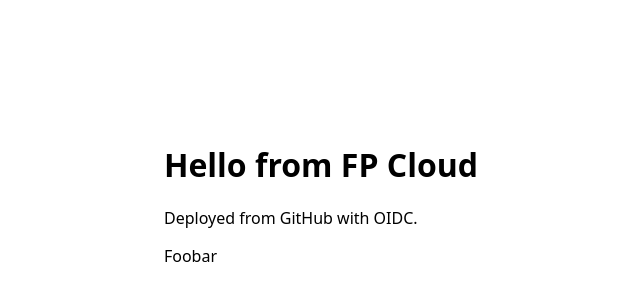
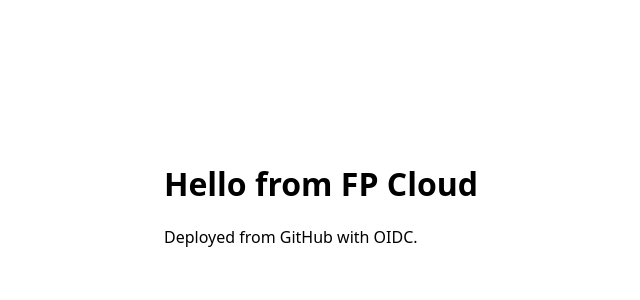
Before and after one commit to fogpipe/fpcloud-demo-site, a plain HTML site: page public/index.html in a window 1280 px wide. Shown: the part 198-498 px from the top of the page, without its empty margins (319-959 px from the left). Drawn offline with Linux system fonts and the light colour scheme.

Commit message:
Update index.html

```diff
--- a/public/index.html
+++ b/public/index.html
@@ -12,7 +12,6 @@
 <main>
   <h1>Hello from FP Cloud</h1>
   <p>Deployed from GitHub with OIDC.</p>
-  <p>Foobar</p>
 </main>
 </body>
 </html>
```
